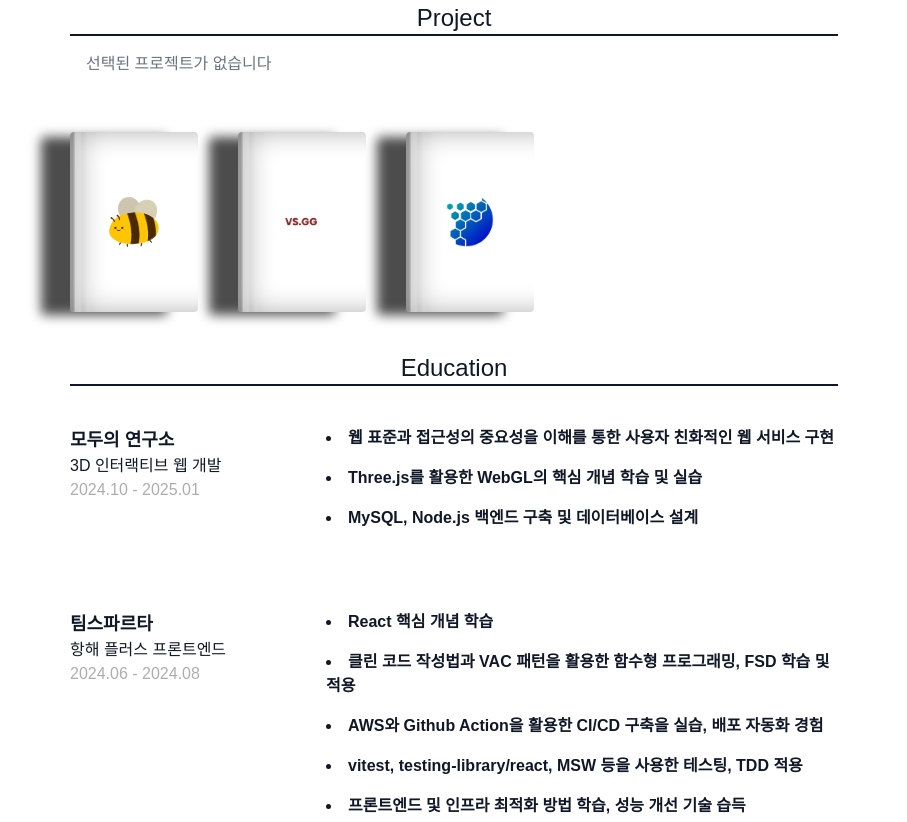
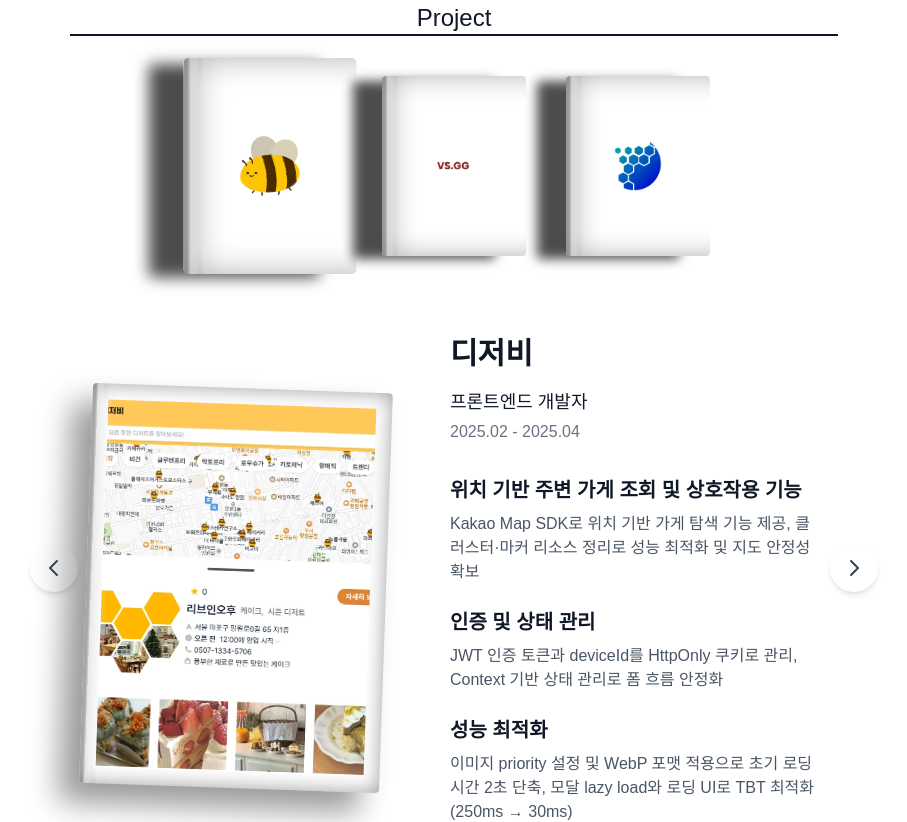
Before and after one commit to eepyz/eepyz.github.io, a React (Vite) app: page / in a window 1280 px wide. Shown: the part 600-1422 px from the top of the page, without its empty margins (186-1093 px from the left). Built offline with nearby package versions, Linux system fonts and the light colour scheme.

Commit message:
💄 Fix: Project UI 수정

```diff
--- a/src/components/projects/ProjectList.tsx
+++ b/src/components/projects/ProjectList.tsx
@@ -3,26 +3,28 @@ import { PROJECTS } from '../../consts';
 import { Project } from '../../types';
 
 export function ProjectList() {
-  const { setCurrentProject } = useProject();
+  const { currentIndex, setCurrentProject, handleCurrentIndexChange } = useProject();
 
-  const handleCurrentProjectClick = (project: Project) => {
+  const handleCurrentProjectClick = (project: Project, index: number) => {
     setCurrentProject(project);
+    handleCurrentIndexChange(index);
   };
 
   return (
-    <div className="flex gap-10">
+    <div className="flex gap-10 justify-center min-h-[100px]">
       {PROJECTS.map((project, index) => (
         <button
           key={`${project.name}-${index}`}
-          onClick={() => handleCurrentProjectClick(project)}
+          onClick={() => handleCurrentProjectClick(project, index)}
           className={
             `bg-[${project.color}] ` +
-            'cursor-pointer w-[128px] h-[180px] rounded-sm relative overflow-hidden hover:shadow-[-40px_10px_12px_-1px_rgba(0,_0,_0,_0.7)] shadow-[-30px_4px_12px_-1px_rgba(0,_0,_0,_0.7)] hover:scale-120 transition-transform hover:z-10'
+            'cursor-pointer aspect-[4/5] min-h-[100px] md:h-[180px] rounded-sm relative overflow-hidden shadow-[-30px_4px_12px_-1px_rgba(0,_0,_0,_0.7)] hover:scale-120 transition-transform hover:z-10' +
+            (currentIndex === index && ' scale-120 ')
           }>
           {project.logo && (
             <img
               src={project.logo}
-              className="absolute left-1/2 top-1/2 w-[50px] h-[50px] object-contain -translate-x-1/2 -translate-y-1/2"
+              className="absolute left-1/2 top-1/2 w-9 h-9 md:w-[50px] md:h-[50px] object-contain -translate-x-1/2 -translate-y-1/2"
               alt={project.name}
             />
           )}
--- a/src/components/projects/SelectedProject.tsx
+++ b/src/components/projects/SelectedProject.tsx
@@ -2,7 +2,7 @@ import { useProject } from '../../context/useProject';
 import { motion, AnimatePresence } from 'framer-motion';
 
 export function SelectedProject() {
-  const { currentProject } = useProject();
+  const { currentProject, nextProject, prevProject } = useProject();
 
   const handleProjectLinkClick = () => {
     if (currentProject?.link) {
@@ -11,7 +11,40 @@ export function SelectedProject() {
   };
 
   return (
-    <div className="p-4">
+    <div className="p-4 relative ">
+      {/* 왼쪽 화살표 */}
+
+      <motion.button
+        onClick={prevProject}
+        whileHover={{ scale: 1.1 }}
+        whileTap={{ scale: 0.95 }}
+        className="cursor-pointer flex absolute  left-[-10px] md:left-[-40px] top-1/5 md:top-1/2 -translate-y-1/2 group-hover:flex justify-center items-center w-10 h-10 md:w-12 md:h-12 rounded-full z-10 shadow-md backdrop-blur-sm">
+        <svg
+          xmlns="http://www.w3.org/2000/svg"
+          className="h-5 w-5 md:h-6 md:w-6 text-gray-700"
+          fill="none"
+          viewBox="0 0 24 24"
+          stroke="currentColor">
+          <path strokeLinecap="round" strokeLinejoin="round" strokeWidth={2} d="M15 19l-7-7 7-7" />
+        </svg>
+      </motion.button>
+
+      {/* 오른쪽 화살표 */}
+      <motion.button
+        onClick={nextProject}
+        whileHover={{ scale: 1.1 }}
+        whileTap={{ scale: 0.95 }}
+        className="cursor-pointer flex absolute right-[-30px] md:right-[-40px] top-1/5 md:top-1/2  -translate-y-1/2 group-hover:flex justify-center items-center w-10 h-10 md:w-12 md:h-12 rounded-full z-10 shadow-md backdrop-blur-sm">
+        <svg
+          xmlns="http://www.w3.org/2000/svg"
+          className="h-5 w-5 md:h-6 md:w-6 text-gray-700"
+          fill="none"
+          viewBox="0 0 24 24"
+          stroke="currentColor">
+          <path strokeLinecap="round" strokeLinejoin="round" strokeWidth={2} d="M9 5l7 7-7 7" />
+        </svg>
+      </motion.button>
+
       <AnimatePresence mode="wait">
         {currentProject ? (
           <motion.div
@@ -20,7 +53,7 @@ export function SelectedProject() {
             animate={{ opacity: 1, y: 0 }}
             exit={{ opacity: 0 }}
             transition={{ duration: 0.5 }}
-            className="flex flex-col md:flex-row gap-16">
+            className="flex flex-col items-center md:flex-row gap-16">
             <div className="relative">
               <motion.div
                 initial={{
@@ -49,7 +82,7 @@ export function SelectedProject() {
                   duration: 0.6,
                 }}
                 onClick={handleProjectLinkClick}
-                className={`w-[300px] h-[400px] rounded-sm relative overflow-hidden transform shadow-[-20px_20px_30px_rgba(0,0,0,0.4)] transition-all duration-300 ${
+                className={`aspect-[3/4] min-w-[200px]  max-w-[300px] max-h-[400px] rounded-sm relative overflow-hidden transform shadow-[-20px_20px_30px_rgba(0,0,0,0.4)] transition-all duration-300 ${
                   currentProject.link ? 'cursor-pointer hover:brightness-105' : ''
                 }`}
                 style={{
@@ -63,7 +96,7 @@ export function SelectedProject() {
                   {currentProject.img ? (
                     <img
                       src={currentProject.img}
-                      className="w-full h-full object-contain p-4"
+                      className="w-full h-full object-cover p-4"
                       alt={currentProject.name}
                     />
                   ) : (
@@ -94,11 +127,6 @@ export function SelectedProject() {
                     )`,
                   }}></div>
               </motion.div>
-              <motion.div
-                initial={{ opacity: 0 }}
-                animate={{ opacity: 1 }}
-                transition={{ delay: 0.5, duration: 0.5 }}
-                className="absolute bottom-[-40px] left-[10px] right-[10px] h-[20px] bg-black/20 blur-xl rounded-full z-[-1]"></motion.div>
             </div>
             <motion.div
               className="flex-1 pt-6"
@@ -122,11 +150,10 @@ export function SelectedProject() {
                   initial={{ opacity: 0, y: 10 }}
                   animate={{ opacity: 1, y: 0 }}
                   transition={{ duration: 0.3, delay: 0.4 }}
-                  className="text-gray-600 mb-4 text-lg">
+                  className="text-#979797-600 mb-1 text-lg">
                   {currentProject.role}
                 </motion.p>
               )}
-
               <motion.p
                 initial={{ opacity: 0, y: 10 }}
                 animate={{ opacity: 1, y: 0 }}
--- a/src/components/projects/index.tsx
+++ b/src/components/projects/index.tsx
@@ -5,9 +5,9 @@ import { SelectedProject } from './SelectedProject';
 export function Projects() {
   return (
     <ProjectProvider>
-      <div className="flex flex-col gap-10">
+      <div className="flex flex-col gap-10 py-10">
+        <ProjectList />
         <SelectedProject />
-        <ProjectList />
       </div>
     </ProjectProvider>
   );
--- a/src/context/projectContext.tsx
+++ b/src/context/projectContext.tsx
@@ -1,10 +1,15 @@
 import { createContext, useState, ReactNode } from 'react';
 import { Project } from '../types';
+import { PROJECTS } from '../consts';
 
 // 타입
 interface ProjectContextType {
   currentProject: Project | null;
   setCurrentProject: (project: Project | null) => void;
+  handleCurrentIndexChange: (index: number) => void;
+  nextProject: () => void;
+  prevProject: () => void;
+  currentIndex: number;
 }
 
 interface ProjectProviderProps {
@@ -15,13 +20,35 @@ interface ProjectProviderProps {
 export const ProjectContext = createContext<ProjectContextType | undefined>(undefined);
 
 export const ProjectProvider = ({ children }: ProjectProviderProps) => {
-  const [currentProject, setCurrentProject] = useState<Project | null>(null);
+  const [currentProject, setCurrentProject] = useState<Project | null>(PROJECTS[0]);
+  const [currentIndex, setCurrentIndex] = useState<number>(0);
+
+  const nextProject = () => {
+    const nextIndex = (currentIndex + 1) % PROJECTS.length;
+    setCurrentIndex(nextIndex);
+    setCurrentProject(PROJECTS[nextIndex]);
+  };
+
+  const prevProject = () => {
+    const prevIndex = (currentIndex - 1 + PROJECTS.length) % PROJECTS.length;
+    setCurrentIndex(prevIndex);
+    setCurrentProject(PROJECTS[prevIndex]);
+  };
+
+  const handleCurrentIndexChange = (index: number) => {
+    setCurrentIndex(index);
+    setCurrentProject(PROJECTS[index]);
+  };
 
   return (
     <ProjectContext.Provider
       value={{
         currentProject,
         setCurrentProject,
+        handleCurrentIndexChange,
+        nextProject,
+        prevProject,
+        currentIndex,
       }}>
       {children}
     </ProjectContext.Provider>
```
